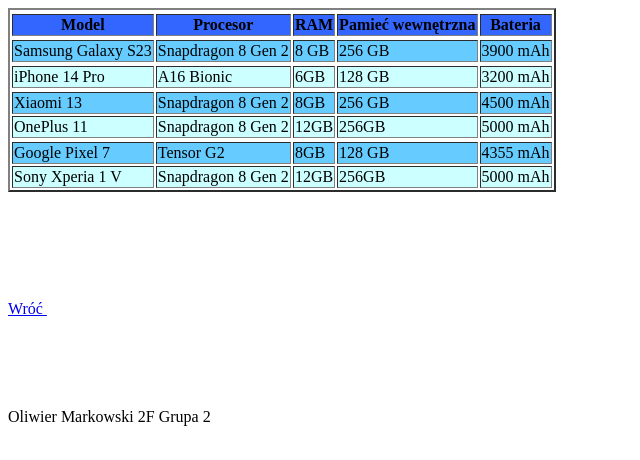
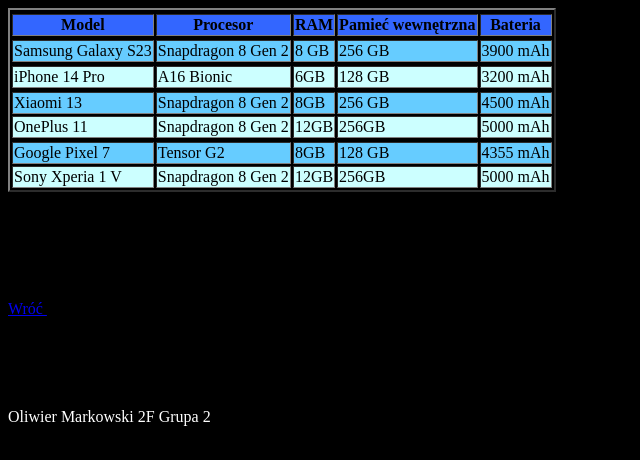
Before and after one commit to zarxj/Wszystkie-zadania, a plain HTML site: page tabela_markowski.html in a window 1280 px wide. Shown: the whole page, without its empty margins (0-640 px from the left). Drawn offline with Linux system fonts and the light colour scheme.

Commit message:
Update body background color and footer text color
Changed background color of the body to black and updated the footer text color to white.

```diff
--- a/tabela_markowski.html
+++ b/tabela_markowski.html
@@ -5,7 +5,7 @@
              <meta charset="utf-8">
              <title>tabela_markowski</title>
      </head>
-    <body>
+    <body bgcolor=black>
          <table border=2>
 
 <thead>
@@ -87,7 +87,7 @@
  &nbsp;<br>
 
 
-Oliwier Markowski 2F Grupa 2<br>
+<font color="white" >Oliwier Markowski 2F Grupa 2</font><br>
 
     </body>
 
```
